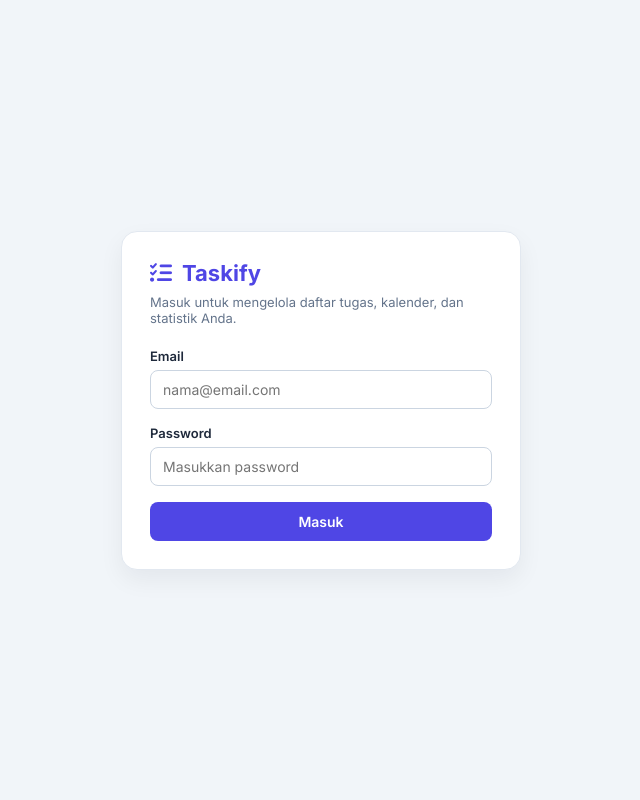
After one commit to NadyaAlmiraCordeliaFaustine123/taskify-TO-DO-LIST, a PHP site: page /login.php in a window 1280 px wide. The commit adds this page. Shown: the whole page, without its empty margins (319-959 px from the left). Run offline with PHP 8.4, Linux system fonts and the light colour scheme.

Commit message:
Tambah fitur login dan logout pada Taskify

```diff
--- /dev/null
+++ b/login.php
@@ -0,0 +1,144 @@
+<?php
+session_start();
+include 'koneksi.php';
+
+if (isset($_SESSION['user_id'])) {
+    header("Location: index.php");
+    exit;
+}
+
+$error = '';
+
+if ($_SERVER['REQUEST_METHOD'] === 'POST') {
+    $email = trim($_POST['email'] ?? '');
+    $password = $_POST['password'] ?? '';
+
+    if ($email === '' || $password === '') {
+        $error = 'Email dan password wajib diisi.';
+    } else {
+        $stmt = mysqli_prepare($conn, "SELECT id, nama, email, password, role FROM users WHERE email = ? LIMIT 1");
+        mysqli_stmt_bind_param($stmt, "s", $email);
+        mysqli_stmt_execute($stmt);
+        $result = mysqli_stmt_get_result($stmt);
+        $user = mysqli_fetch_assoc($result);
+
+        if ($user && password_verify($password, $user['password'])) {
+            $_SESSION['user_id'] = $user['id'];
+            $_SESSION['user_nama'] = $user['nama'];
+            $_SESSION['user_role'] = $user['role'];
+
+            header("Location: index.php");
+            exit;
+        } else {
+            $error = 'Email atau password salah.';
+        }
+    }
+}
+?>
+<!DOCTYPE html>
+<html lang="id">
+<head>
+    <meta charset="UTF-8">
+    <meta name="viewport" content="width=device-width, initial-scale=1.0">
+    <title>Masuk - Taskify</title>
+    <link rel="stylesheet" href="assets/style.css">
+    <link rel="stylesheet" href="https://cdnjs.cloudflare.com/ajax/libs/font-awesome/6.4.0/css/all.min.css">
+    <style>
+        body.login-page {
+            min-height: 100vh;
+            display: flex;
+            align-items: center;
+            justify-content: center;
+            padding: 20px;
+            background: #f1f5f9;
+        }
+        .login-card {
+            width: 100%;
+            max-width: 400px;
+            background: #ffffff;
+            border: 1px solid #e2e8f0;
+            border-radius: 16px;
+            padding: 28px;
+            box-shadow: 0 10px 25px rgba(15, 23, 42, 0.06);
+        }
+        .login-brand {
+            display: flex;
+            align-items: center;
+            gap: 10px;
+            color: #4f46e5;
+            font-size: 22px;
+            font-weight: 700;
+            margin-bottom: 8px;
+        }
+        .login-subtitle {
+            font-size: 13px;
+            color: #64748b;
+            margin-bottom: 22px;
+        }
+        .form-group {
+            margin-bottom: 16px;
+        }
+        .form-group label {
+            display: block;
+            font-size: 13px;
+            font-weight: 600;
+            margin-bottom: 6px;
+        }
+        .form-group input {
+            width: 100%;
+            padding: 10px 12px;
+            border: 1px solid #cbd5e1;
+            border-radius: 8px;
+            font-size: 14px;
+        }
+        .btn-login {
+            width: 100%;
+            padding: 11px;
+            border: none;
+            border-radius: 8px;
+            background: #4f46e5;
+            color: #fff;
+            font-size: 14px;
+            font-weight: 600;
+            cursor: pointer;
+        }
+        .btn-login:hover {
+            background: #4338ca;
+        }
+        .alert-error {
+            background: #fee2e2;
+            color: #b91c1c;
+            border: 1px solid #fecaca;
+            padding: 10px 12px;
+            border-radius: 8px;
+            font-size: 13px;
+            margin-bottom: 16px;
+        }
+    </style>
+</head>
+<body class="login-page">
+    <div class="login-card">
+        <div class="login-brand">
+            <i class="fa-solid fa-list-check"></i>
+            <span>Taskify</span>
+        </div>
+        <p class="login-subtitle">Masuk untuk mengelola daftar tugas, kalender, dan statistik Anda.</p>
+
+        <?php if ($error !== ''): ?>
+            <div class="alert-error"><?= htmlspecialchars($error); ?></div>
+        <?php endif; ?>
+
+        <form method="POST" action="login.php">
+            <div class="form-group">
+                <label for="email">Email</label>
+                <input type="email" id="email" name="email" placeholder="nama@email.com" required>
+            </div>
+            <div class="form-group">
+                <label for="password">Password</label>
+                <input type="password" id="password" name="password" placeholder="Masukkan password" required>
+            </div>
+            <button type="submit" class="btn-login">Masuk</button>
+        </form>
+    </div>
+</body>
+</html>
--- /dev/null
+++ b/logout.php
@@ -0,0 +1,6 @@
+<?php
+session_start();
+session_unset();
+session_destroy();
+header("Location: login.php");
+exit;
```
Also changed, not shown: index.php (+7 -1 lines), kalender.php (+7 -1 lines), statistik.php (+7 -1 lines).
